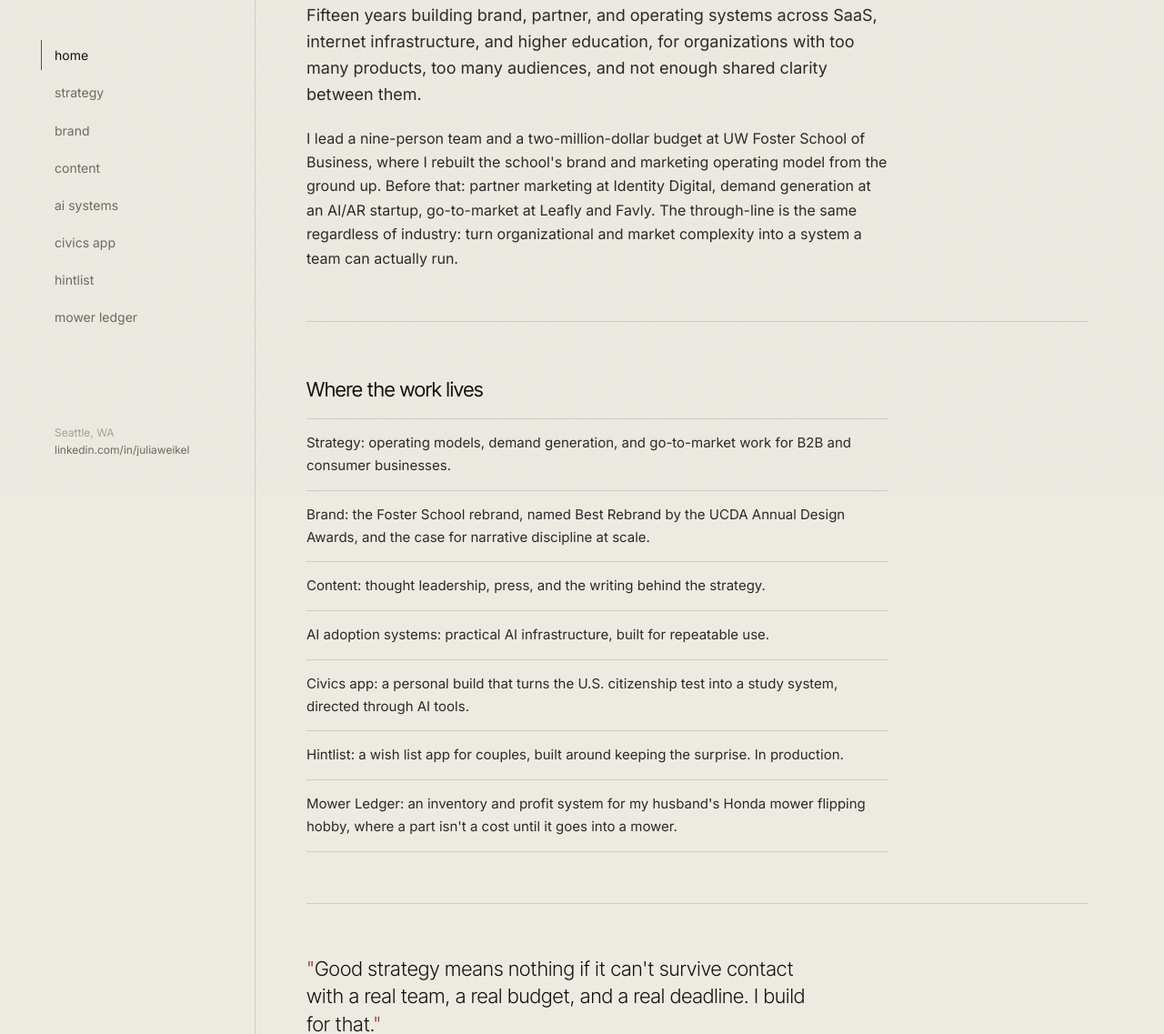
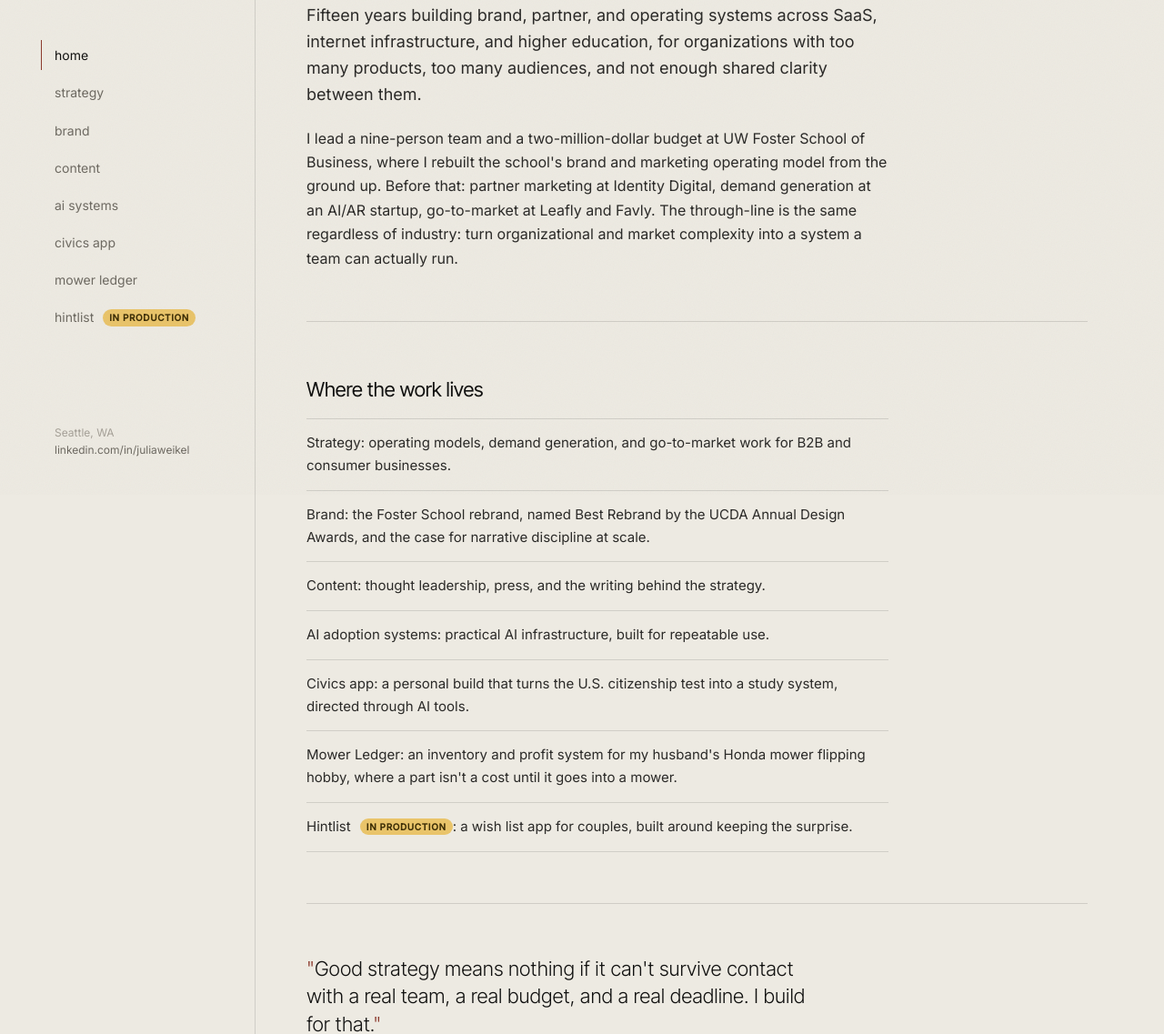
Before and after one commit to jules-definitely/fyi, a plain HTML site: page index.html in a window 1280 px wide. Shown: the part 256-1393 px from the top of the page at 91% size. Drawn offline with Linux system fonts and the light colour scheme.

Commit message:
Hintlist last in nav with an In production tag; clearer status on its page
Co-Authored-By: Claude Opus 5.5 <noreply@anthropic.com>
Claude-Session: https://claude.ai/code/session_015WQEqQiMFvincPxCz7zSVQ

```diff
--- a/index.html
+++ b/index.html
@@ -29,8 +29,8 @@
       <a href="content.html">content</a>
       <a href="ai-systems.html">ai systems</a>
       <a href="civics.html">civics app</a>
-      <a href="hintlist.html">hintlist</a>
       <a href="mower.html">mower ledger</a>
+      <a href="hintlist.html">hintlist <span class="wip">in production</span></a>
       </nav>
     </div>
     <div class="sidebar-foot">
@@ -46,8 +46,8 @@
     <a href="content.html">content</a>
     <a href="ai-systems.html">ai systems</a>
     <a href="civics.html">civics app</a>
-    <a href="hintlist.html">hintlist</a>
     <a href="mower.html">mower ledger</a>
+    <a href="hintlist.html">hintlist <span class="wip">in production</span></a>
     </div>
 
     <p class="eyebrow">Director of Marketing, UW Foster School of Business</p>
@@ -64,8 +64,8 @@
       <li><a href="content.html">Content</a>: thought leadership, press, and the writing behind the strategy.</li>
       <li><a href="ai-systems.html">AI adoption systems</a>: practical AI infrastructure, built for repeatable use.</li>
       <li><a href="civics.html">Civics app</a>: a personal build that turns the U.S. citizenship test into a study system, directed through AI tools.</li>
-      <li><a href="hintlist.html">Hintlist</a>: a wish list app for couples, built around keeping the surprise. In production.</li>
       <li><a href="mower.html">Mower Ledger</a>: an inventory and profit system for my husband's Honda mower flipping hobby, where a part isn't a cost until it goes into a mower.</li>
+      <li><a href="hintlist.html">Hintlist</a> <span class="wip">in production</span>: a wish list app for couples, built around keeping the surprise.</li>
     </ul>
 
     <hr class="rule">
--- a/style.css
+++ b/style.css
@@ -433,3 +433,7 @@ p{max-width:640px;margin-bottom:16px;color:#2b2a28;}
   a{text-decoration:underline;}
   .case-outcome{border-left-color:#000;}
 }
+
+/* ---- in-production tag ---- */
+.wip{display:inline-block;margin-left:6px;padding:1px 7px;border-radius:999px;background:#E9C46A;color:#3D2E06;font-size:10px;letter-spacing:.06em;text-transform:uppercase;font-weight:600;vertical-align:1px;white-space:nowrap}
+.wip-lg{font-size:11px;padding:3px 10px;margin-left:8px}
```
Also changed, not shown: 404.html (+1 -1 lines), ai-systems.html (+2 -2 lines), brand.html (+2 -2 lines), civics.html (+2 -2 lines), content.html (+2 -2 lines), hintlist.html (+3 -3 lines), mower.html (+2 -2 lines), strategy.html (+2 -2 lines).
